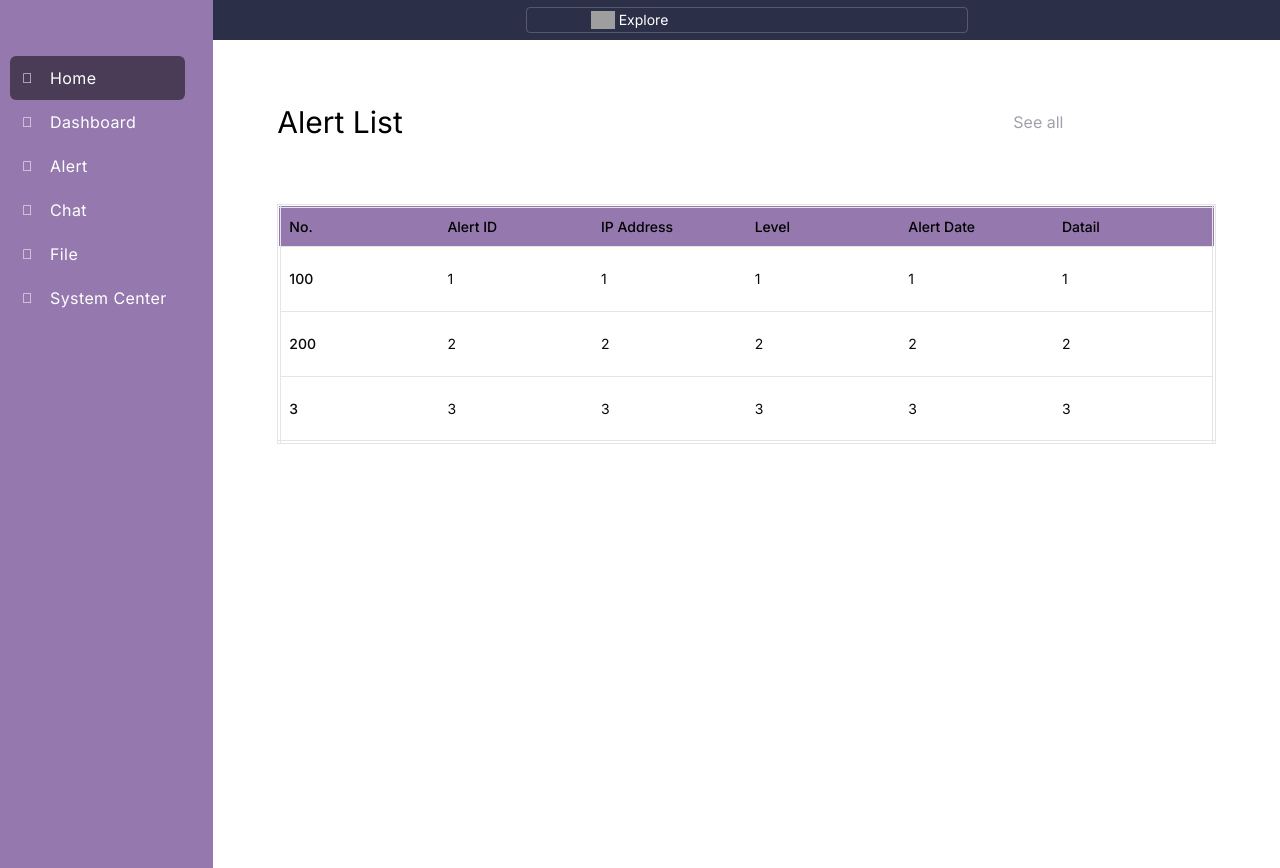
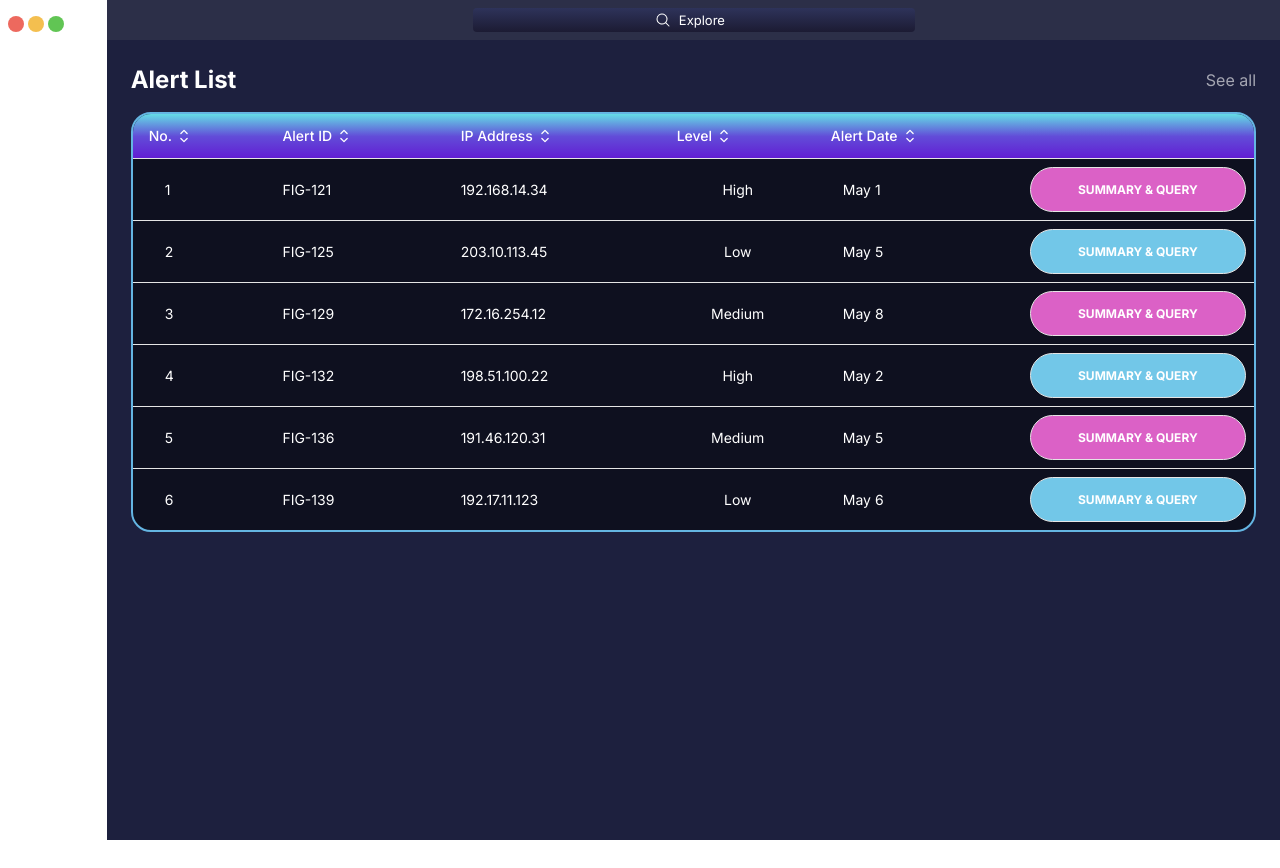
Before and after one commit to rebeccaswc/CM-DSS, a Next.js app in the folder Frontend/my-app/: page /Home in a window 1280 px wide. After the commit the page ends 840 px from the top, so only its background shows below. Built offline with nearby package versions, Linux system fonts and the light colour scheme; grey boxes are pictures that could not be loaded.

Commit message:
feat: update homepage

```diff
--- a/Frontend/my-app/package.json
+++ b/Frontend/my-app/package.json
@@ -9,6 +9,7 @@
     "lint": "next lint"
   },
   "dependencies": {
+    "@heroicons/react": "^2.1.5",
     "@radix-ui/react-icons": "^1.3.0",
     "class-variance-authority": "^0.7.0",
     "clsx": "^2.1.1",
--- a/Frontend/my-app/src/app/Home/Alert.jsx
+++ b/Frontend/my-app/src/app/Home/Alert.jsx
@@ -2,81 +2,111 @@ import React from "react";
 import {
   Table,
   TableBody,
-    TableCaption,
   TableCell,
   TableHead,
   TableHeader,
   TableRow,
-  } from "@/components/ui/table"
-
-
-
+} from "@/components/ui/table";
+import { ChevronUpDownIcon } from "@heroicons/react/24/solid";
 
 function Alert() {
   const datas = [
     {
-            number: '100',
-            id: '1',
-            ip: '1',
-            level: '1',
-            date: '1',
-            detail: '1'
+      number: "1",
+      id: "FIG-121",
+      ip: "192.168.14.34",
+      level: "High",
+      date: "May 1",
     },
     {
-            number: '200',
-            id: '2',
-            ip: '2',
-            level: '2',
-            date: '2',
-            detail: '2'
+      number: "2",
+      id: "FIG-125",
+      ip: "203.10.113.45",
+      level: "Low",
+      date: "May 5",
     },
     {
-            number: '3',
-            id: '3',
-            ip: '3',
-            level: '3',
-            date: '3',
-            detail: '3'
+      number: "3",
+      id: "FIG-129",
+      ip: "172.16.254.12",
+      level: "Medium",
+      date: "May 8",
     },
-    ]
+    {
+      number: "4",
+      id: "FIG-132",
+      ip: "198.51.100.22",
+      level: "High",
+      date: "May 2",
+    },
+    {
+      number: "5",
+      id: "FIG-136",
+      ip: "191.46.120.31",
+      level: "Medium",
+      date: "May 5",
+    },
+    {
+      number: "6",
+      id: "FIG-139",
+      ip: "192.17.11.123",
+      level: "Low",
+      date: "May 6",
+    },
+  ];
 
-    return(
-        <div>
-            <div className="flex">
-                <h1 className="p-16 text-3xl text-black w-3/4">Alert List</h1>
-                <button className="text-zinc-400">See all</button>
+  return (
+    <div className="w-full h-screen bg-[#1d203e] p-6">
+      <div className="flex justify-between items-center mb-4">
+        <h2 className="text-2xl font-bold text-white">Alert List</h2>
+        <button className="text-white/60">See all</button>
       </div>
-            <div className="flex pl-16 pr-16">
-                <Table className="h-60 border-double border-4">
-                    <TableHeader className="bg-[#7B579A] bg-opacity-80">
+      <div className="bg-black/50 rounded-[20px] border-2 border-[#64b5e2] overflow-hidden">
+
+        <Table>
+          <TableHeader className="bg-gradient-to-b from-[#64DCE5] via-[#637CDC] via-[#624CD8] to-[#621CD3] rounded-t-[18px] ">
             <TableRow>
-                            <TableHead className="w-[100px] text-black">No.</TableHead>
-                            <TableHead className="text-black">Alert ID</TableHead>
-                            <TableHead className="text-black">IP Address</TableHead>
-                            <TableHead className="text-black">Level</TableHead>
-                            <TableHead className="text-black">Alert Date</TableHead>
-                            <TableHead className="w-[100px] text-black">Datail</TableHead>
+              {["No.", "Alert ID", "IP Address", "Level", "Alert Date"].map(
+                (header, index) => (
+                  <TableHead
+                    key={index}
+                    className="text-white px-4 py-3 items-center whitespace-nowrap"
+                  >
+                    <div className="flex items-center">
+                      {header}
+                      <ChevronUpDownIcon className="w-6 h-5 text-white" />
+                    </div>
+                  </TableHead>
+                )
+              )}
+              <TableHead className="text-white px-4 py-3 items-center whitespace-nowrap"></TableHead>
             </TableRow>
           </TableHeader>
+
           <TableBody>
-
-                        {datas.map((data) =>
-                        <TableRow key={data.number} className="h-16">
-                            <TableCell className="font-medium">{data.number}</TableCell>
-                            <TableCell className="w-24">{data.id}</TableCell>
-                            <TableCell className="w-24">{data.ip}</TableCell>
-                            <TableCell className="w-24">{data.level}</TableCell>
-                            <TableCell className="w-24">{data.date}</TableCell>
-                            <TableCell className="w-24">{data.detail}</TableCell>
-                        </TableRow>)
-
-                        }
-
+            {datas.map((data, index) => (
+              <TableRow key={data.number}>
+                <TableCell className="text-white px-8 py-3 items-center whitespace-nowrap">{data.number}</TableCell>
+                <TableCell className="text-white px-4 py-3 items-center whitespace-nowrap">{data.id}</TableCell>
+                <TableCell className="text-white px-4 py-3 items-center whitespace-nowrap">{data.ip}</TableCell>
+                <TableCell className="text-white text-center items-center whitespace-nowrap">{data.level}</TableCell>
+                <TableCell className="text-white px-7 py-3 items-center whitespace-nowrap">{data.date}</TableCell>
+                <TableCell>
+                  <button
+                    className={`w-full max-w-[235px] h-[25px] rounded-[30px] border text-center text-white text-xs font-bold ${
+                      index % 2 === 0 ? "bg-[#db61c6]" : "bg-[#72c7e8]"
+                    } sm:max-w-[200px] sm:h-[30px] md:max-w-[220px] md:h-[35px] lg:max-w-[235px] lg:h-[40px] xl:max-w-[250px] xl:h-[45px]`}
+                  >
+                    SUMMARY & QUERY
+                  </button>
+                </TableCell>
+              </TableRow>
+            ))}
           </TableBody>
         </Table>
       </div>
     </div>
-    )
+  );
 }
 
 export default Alert;
--- a/Frontend/my-app/src/app/Home/Searchbar.jsx
+++ b/Frontend/my-app/src/app/Home/Searchbar.jsx
@@ -1,11 +1,19 @@
-import React from 'react';
+import React from "react";
+import { MagnifyingGlassIcon } from "@heroicons/react/24/solid";
 
 function Searchbar() {
   return (
-    <button className="flex gap-1 items-center px-16 max-w-full rounded border border-solid border-white border-opacity-20 w-[442px] max-md:px-5">
-      <img loading="lazy" src="https://cdn.builder.io/api/v1/image/assets/TEMP/261d59fafe2a52865f679c34730d0a0f800a283bdb08b6ddd7093f7b64c0e7e9?placeholderIfAbsent=true&apiKey=bae4f78d557141349e757a6705679bd5" className="object-contain shrink-0 self-stretch my-auto w-6 aspect-square" alt="" />
-      <span className="self-stretch my-auto">Explore</span>
-    </button>
+    <div className="w-[1033px] h-11 pl-[296px] pr-[295px] py-2.5 bg-[#2c2f48] justify-center items-center inline-center">
+      <div className="w-[442px] h-6 relative">
+        <div className="w-[442px] h-6 left-0 top-0 absolute bg-gradient-to-b from-[#2e335a] to-[#1c1b33] rounded border-white/20" />
+        <div className="h-6 left-[182px] top-0 absolute justify-start items-center gap-1 inline-flex">
+          <div className="flex items-center text-white gap-2 text-[13px]">
+            <MagnifyingGlassIcon className="w-4 h-4 text-white" />
+            <div className="text-[13px]">Explore</div>
+          </div>
+        </div>
+      </div>
+    </div>
   );
 }
 
--- a/Frontend/my-app/src/app/Home/Sidebar.jsx
+++ b/Frontend/my-app/src/app/Home/Sidebar.jsx
@@ -3,39 +3,51 @@
  */
 import React from "react";
 import SidebarItem from "./SidebarItem";
+import BrowseButton from "../../components/ui/BrowseButton";
+import {
+  Squares2X2Icon,
+  HomeIcon,
+  ChatBubbleLeftEllipsisIcon,
+  DocumentIcon,
+  BellAlertIcon,
+  Cog6ToothIcon
+} from '@heroicons/react/24/solid';
 
 const sidebarItems = [
-  { icon: "􀎭",
+  { icon: <HomeIcon className="h-4 w-4  text-white"/>,
     text: "Home",
     isActive: true
   },
   {
-    icon: "􀎭",
+    icon: <Squares2X2Icon  className="h-4 w-4  text-white"/>,
     text: "Dashboard",
   },
   {
-    icon: "􀎭",
+    icon: <BellAlertIcon className="h-4 w-4  text-white"/>,
     text: "Alert",
   },
   {
-    icon: "􀎭",
+    icon: <ChatBubbleLeftEllipsisIcon className="h-4 w-4  text-white"/>,
     text: "Chat",
   },
   {
-    icon: "􀎭",
+    icon: <DocumentIcon className="h-4 w-4  text-white"/>,
     text: "File",
   },
   {
-    icon: "􀎭",
+    icon: <Cog6ToothIcon className="h-4 w-4  text-white"/>,
     text: "System Center",
   },
 ];
 
 function Sidebar() {
   return (
-    <nav className="flex overflow-hidden flex-col max-w-[251px] bg-[#7B579A] bg-opacity-80">
-      <div className="flex overflow-hidden flex-col items-start pt-14 pr-7 pl-2.5 w-full pb-[548px]">
-        <div className="flex flex-col self-stretch tracking-wide text-white whitespace-nowrap">
+    <nav className="h-full w-full bg-[#7B579A] bg-opacity-80 flex flex-col">
+          <div className="pt-4 pl-2">
+            <BrowseButton/>
+          </div>
+      <div className="flex flex-col items-start pt-4 pl-2 flex-grow overflow-y-auto">
+        <div className="flex flex-col w-full tracking-wide text-white whitespace-nowrap">
           {sidebarItems.map((item, index) => (
             <SidebarItem key={index} {...item} />
           ))}
--- a/Frontend/my-app/src/app/Home/SidebarItem.jsx
+++ b/Frontend/my-app/src/app/Home/SidebarItem.jsx
@@ -15,14 +15,9 @@ function SidebarItem({ icon, text, isActive }) {
           <div className="self-stretch p-1 my-auto w-6 text-sm font-bold">
             {icon}
           </div>
-        ) : (
-          <img
-            loading="lazy"
-            src={icon}
-            alt=""
-            className="object-contain shrink-0 self-stretch my-auto w-6 aspect-square"
-          />
-        )}
+        ) : React.isValidElement(icon) ? (
+          <div className="self-stretch p-1 my-auto w-6">{icon}</div>
+        ) : null}
         <button className="self-stretch my-auto text-base">{text}</button>
       </div>
     </div>
--- a/Frontend/my-app/src/app/Home/page.jsx
+++ b/Frontend/my-app/src/app/Home/page.jsx
@@ -1,19 +1,47 @@
 import Sidebar from "./Sidebar";
 import Content from "./Content";
-
+import Searchbar from "./Searchbar";
 
 export default function HomePage() {
   return (
     <main>
-        <div className="relative h-844 w-1280">
-            <div className="absolute inset-y-0 left-0 w-2/12">
-                <Sidebar/>
-            </div>
-            <div className="absolute inset-y-0 right-0 w-10/12">
-                <Content/>
-            </div>
+      <div className="relative h-844 w-1280">
+        <div className="absolute inset-y-0 left-0 w-1/12">
+          <Sidebar />
         </div>
+        <div className="absolute inset-y-0 right-0 w-11/12">
+          <Content />
+        </div>
+      </div>
+    </main>
+  //   <main className="h-screen w-screen overflow-hidden">
+  //   <div className="flex h-full w-full">
+  //     <div className="w-1/12 h-full">
+  //       <Sidebar />
+  //     </div>
+  //     <div className="w-11/12 h-full">
+  //       <Content />
+  //     </div>
+  //   </div>
+  // </main>
+//   <main className="h-screen w-screen flex flex-col overflow-hidden">
+//   {/* Searchbar on top */}
+//   <div className="h-10 w-full bg-[#2C2F48] flex items-center justify-center">
+//     <Searchbar />
+//   </div>
 
-    </main>
+//   {/* Main content area */}
+//   <div className="flex flex-grow">
+//     {/* Sidebar on the left */}
+//     <div className="w-1/12 h-full flex-shrink-0 bg-[#7B579A]">
+//       <Sidebar />
+//     </div>
+
+//     {/* Content on the right */}
+//     <div className="w-11/12 h-full bg-gray-100">
+//       <Content />
+//     </div>
+//   </div>
+// </main>
   );
 }
--- /dev/null
+++ b/Frontend/my-app/src/components/ui/BrowseButton.jsx
@@ -0,0 +1,12 @@
+import React from "react";
+
+
+export default function BrowseButton(){
+        return(
+                <div className="w-[52px] h-3 relative">
+                <div className="w-4 h-4 left-0 top-0 absolute bg-[#ed695e] rounded-full" />
+                <div className="w-4 h-4 left-[20px] top-0 absolute bg-[#f4bf4f] rounded-full" />
+                <div className="w-4 h-4 left-[40px] top-0 absolute bg-[#61c554] rounded-full" />
+              </div>
+        );
+}
```
Also changed, not shown: 1 other file (tests, documents, lock files or other folders). Lines whose indentation alone changed are shown as unchanged.
